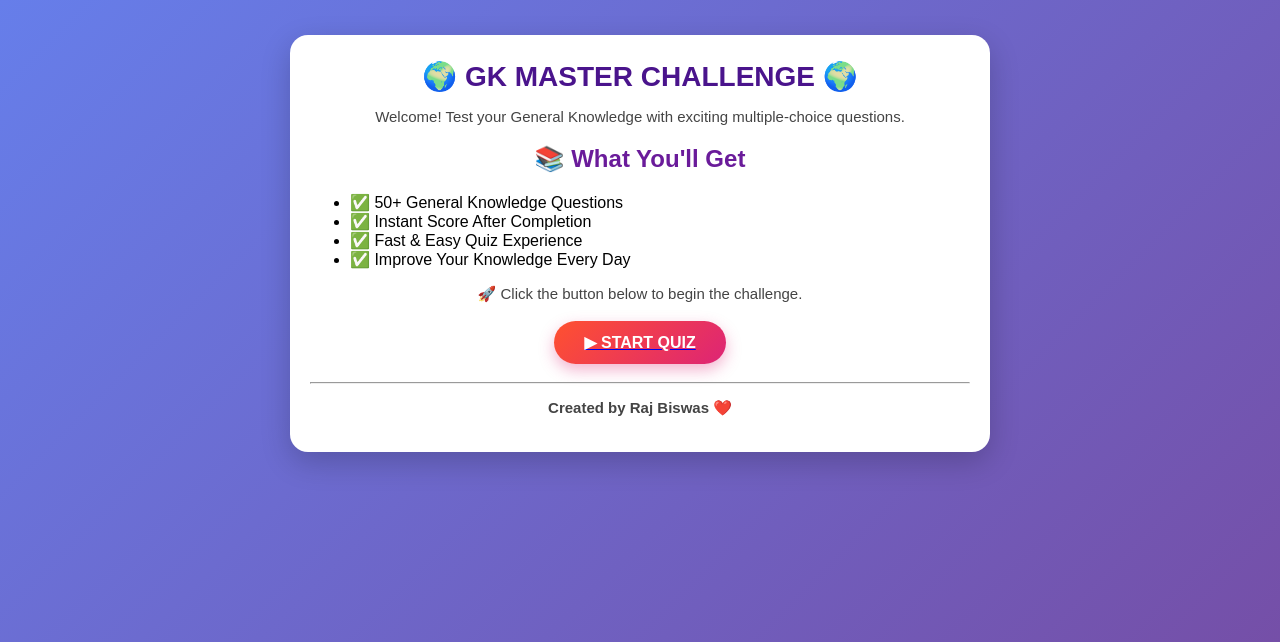
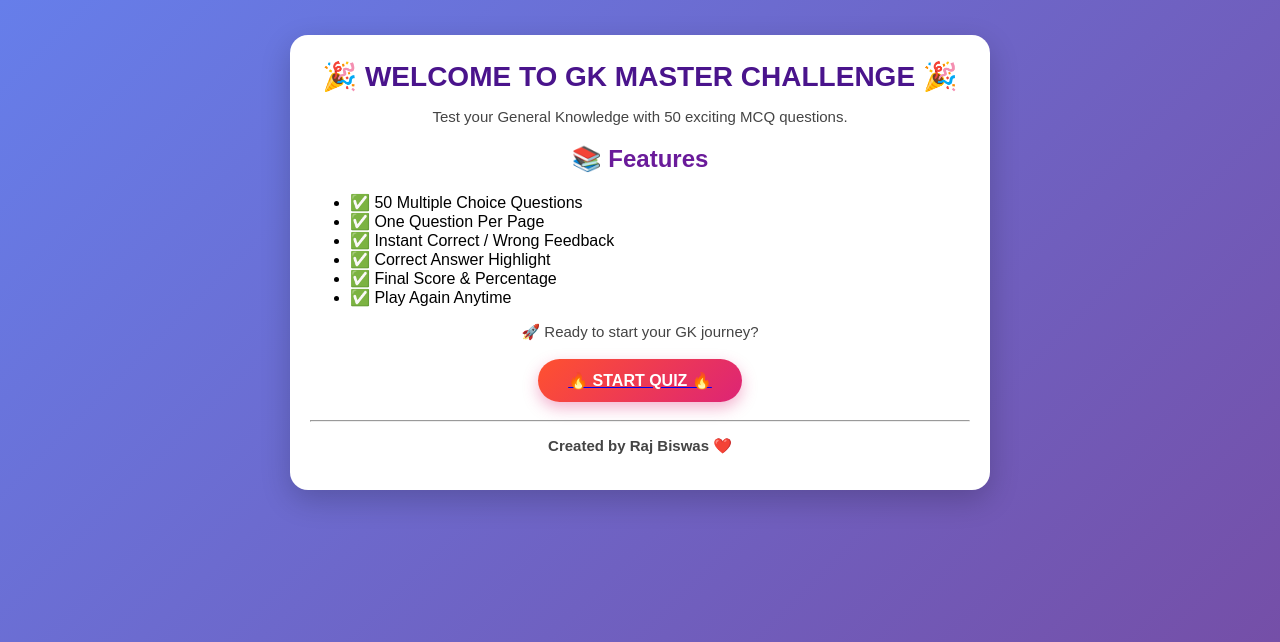
Before and after one commit to rajbis1105-jpg/gk-challenge, a Flask app: template templates/home.html in a window 1280 px wide. Shown: the top 642 px of the page. Run offline with Flask 3, Linux system fonts and the light colour scheme; the template is opened without the code that fills it, so the values that code supplies are empty.

Commit message:
Update home.html

```diff
--- a/templates/home.html
+++ b/templates/home.html
@@ -12,32 +12,34 @@
 
 <div class="container">
 
-    <h1>🌍 GK MASTER CHALLENGE 🌍</h1>
+    <h1>🎉 WELCOME TO GK MASTER CHALLENGE 🎉</h1>
 
     <p class="subtitle">
-        Welcome! Test your General Knowledge with exciting multiple-choice questions.
+        Test your General Knowledge with 50 exciting MCQ questions.
     </p>
 
     <div class="info-box">
 
-        <h2>📚 What You'll Get</h2>
+        <h2>📚 Features</h2>
 
         <ul>
-            <li>✅ 50+ General Knowledge Questions</li>
-            <li>✅ Instant Score After Completion</li>
-            <li>✅ Fast & Easy Quiz Experience</li>
-            <li>✅ Improve Your Knowledge Every Day</li>
+            <li>✅ 50 Multiple Choice Questions</li>
+            <li>✅ One Question Per Page</li>
+            <li>✅ Instant Correct / Wrong Feedback</li>
+            <li>✅ Correct Answer Highlight</li>
+            <li>✅ Final Score & Percentage</li>
+            <li>✅ Play Again Anytime</li>
         </ul>
 
     </div>
 
     <div class="start-box">
 
-        <p>🚀 Click the button below to begin the challenge.</p>
+        <p>🚀 Ready to start your GK journey?</p>
 
-        <a href="/quiz">
+        <a href="{{ url_for('quiz') }}">
             <button type="button">
-                ▶ START QUIZ
+                🔥 START QUIZ 🔥
             </button>
         </a>
 
```
